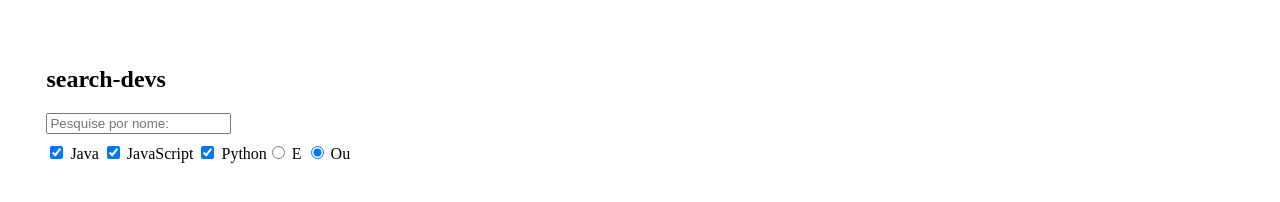
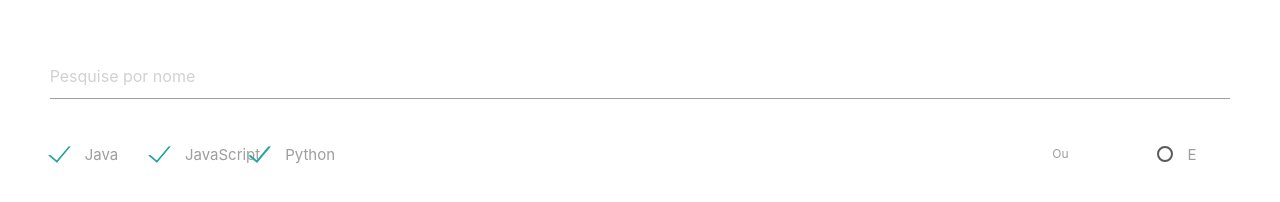
Before and after one commit to ca-sousa/devsearch, a plain HTML site: page web/index.html in a window 1280 px wide. Drawn offline with nearby package versions, Linux system fonts and the light colour scheme; no server answers.

Commit message:
Refatoring html + css

```diff
--- a/web/index.html
+++ b/web/index.html
@@ -3,40 +3,62 @@
   <head>
     <meta charset="UTF-8" />
     <meta name="viewport" content="width=device-width, initial-scale=1.0" />
+    <link
+      rel="stylesheet"
+      href="https://cdnjs.cloudflare.com/ajax/libs/materialize/1.0.0/css/materialize.min.css"
+    />
+    <script src="https://cdnjs.cloudflare.com/ajax/libs/materialize/1.0.0/js/materialize.min.js"></script>
+
     <link href="./css/style.css" rel="stylesheet" />
-    <title>DevMedia</title>
+    <title>search-devs</title>
   </head>
   <body>
-    <h2>search-devs</h2>
-    <div id="preLoader" class="flex-row flex-center">
-      <div class="progress">
-        <div class="indeterminate"></div>
+    <div class="row">
+      <div class="input-field col xl12 l12 m12 s12">
+        <input type="text" id="inputSearch" placeholder="Pesquise por nome" />
       </div>
     </div>
 
-    <div class="devsContainer" id="devsSearch">
-      <form id="searchForm" onsubmit="handleSubmit(event)">
-        <input type="string" id="search" placeholder="Pesquise por nome:" />
-        <div class="options">
-          <div>
-            <input type="checkbox" id="java" name="language" checked/>
-            <label for="java">Java</label>
-            <input type="checkbox" id="javascript" name="language" checked/>
-            <label for="javascript">JavaScript</label>
-            <input type="checkbox" id="python" name="language" checked/>
-            <label for="python">Python</label>
-          </div>
-          <div>
-            <input type="radio" id="optionAnd" name="logicalOperators" />
-            <label for="optionAnd">E</label>
-            <input type="radio" id="optionOr" name="logicalOperators" checked/>
-            <label for="optionOr">Ou</label>
-          </div>
+    <div class="row">
+        <div class="col xl1 l1 m2 s4">
+            <label>
+              <input type="checkbox" id="java" checked/>
+              <span>Java</span>
+            </label>
         </div>
-      </form>
-      <!-- <h3><span id="totalSearch"></span> devs foram encontrados</h3> -->
-      <div id="devs"></div>
+        <div class="col xl1 l1 m2 s4">
+          <label>
+            <input type="checkbox" id="javascript" checked/>
+            <span>JavaScript</span>
+          </label>
+        </div>
+        <div class="col xl1 l1 m2 s4">
+          <label>
+            <input type="checkbox" id="python" checked/>
+            <span>Python</span>
+          </label>
+        </div>
+
+        <div class="right col xl1 l1 m2 s4">
+          <label>
+            <input type="radio" id="optionAnd" name="logicalOperators"/>
+            <span>E</span>
+          </label>
+        </div>
+        <div class="right col xl1 l1 m2 s4">
+          <input type="radio" id="optionOr" name="logicalOperators" checked/>
+          <label>Ou</label>
+        </div>
     </div>
+
+    <div class="row">
+      <div class="devCount"></div>
+    </div>
+
+    <div class="row">
+      <div class="devSearch"></div>
+    </div>
+
     <script src="./js/script.js"></script>
   </body>
 </html>
```
